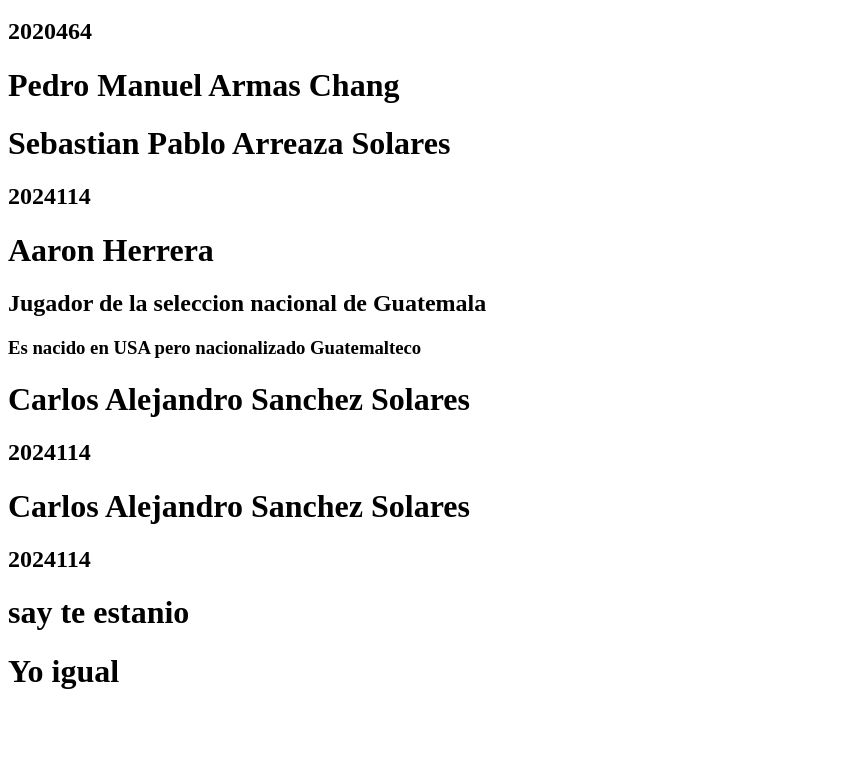
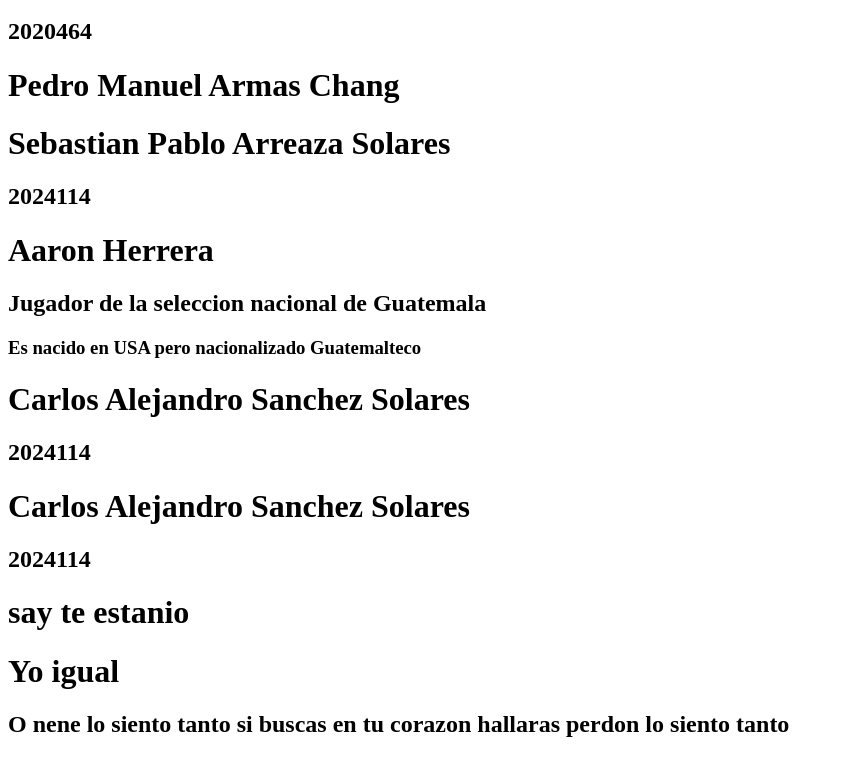
Before and after one commit to fsay-2020464/Hackers_IN5AM, a plain HTML site: page index.html in a window 1280 px wide. Shown: the part 703-1461 px from the top of the page, without its empty margins (0-844 px from the left). Before the commit the page ends 1414 px from the top, so only its background shows below. Drawn offline with Linux system fonts and the light colour scheme.

Commit message:
Add: Agregar O nene lo siento tanto remix feat Carlos sanchez

```diff
--- a/index.html
+++ b/index.html
@@ -47,6 +47,7 @@
 <h1>say te estanio</h1>
 
 <h1>Yo igual</h1>
+<h2>O nene lo siento tanto si buscas en tu corazon hallaras perdon lo siento tanto</h2>
 
 </body>
 </html>
```
